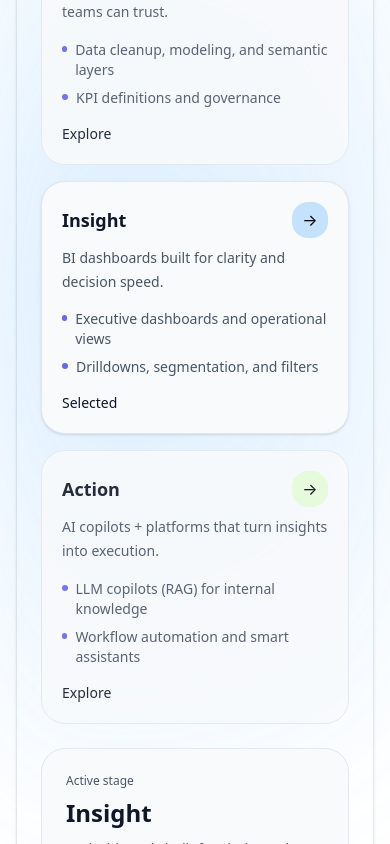
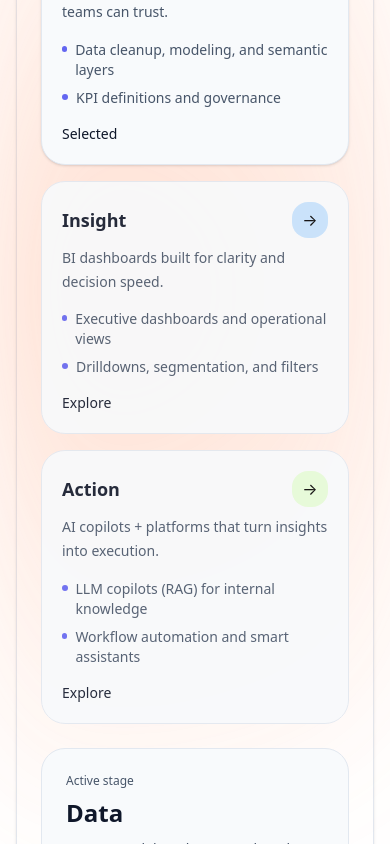
Before and after one commit to insidedopamineacademy-cmd/Business-Inside-Dopamine-Webapp, a Next.js app: page / in a window 390 px wide. Shown: the part 1740-2584 px from the top of the page. Built offline with nearby package versions, Linux system fonts and the light colour scheme.

Commit message:
Fix mobile scroll issues in DopamineLoop and hero sections

```diff
--- a/src/components/sections/DopamineLoop.tsx
+++ b/src/components/sections/DopamineLoop.tsx
@@ -58,7 +58,7 @@ function stepAccent(key: StepKey) {
 }
 
 export default function DopamineLoop() {
-  const [active, setActive] = useState<StepKey>("insight");
+  const [active, setActive] = useState<StepKey>("data");
   const reduce = useReducedMotion();
   const sectionRef = useRef<HTMLElement | null>(null);
   const inView = useInView(sectionRef, { amount: 0.2, once: true });
@@ -125,7 +125,7 @@ export default function DopamineLoop() {
 
       {/* Loop Row */}
       <motion.div
-        className="relative mt-10 rounded-3xl border border-border bg-card p-6 shadow-sm"
+        className="relative mt-10 touch-pan-y rounded-3xl border border-border bg-card p-6 shadow-sm"
         onMouseEnter={clearResetTimer}
         onMouseLeave={scheduleResetToData}
         initial={reduce ? false : { opacity: 0, y: 14 }}
@@ -164,7 +164,7 @@ export default function DopamineLoop() {
                 whileHover={reduce ? undefined : { y: -2 }}
                 whileTap={reduce ? undefined : { scale: 0.98 }}
                 className={[
-                  "group relative w-full rounded-3xl border border-border bg-muted p-5 text-left transition",
+                  "group relative w-full touch-pan-y rounded-3xl border border-border bg-muted p-5 text-left transition",
                   "hover:shadow-sm focus:outline-none",
                   isActive ? "bg-card shadow-sm" : "opacity-90 hover:opacity-100",
                 ].join(" ")}
```
